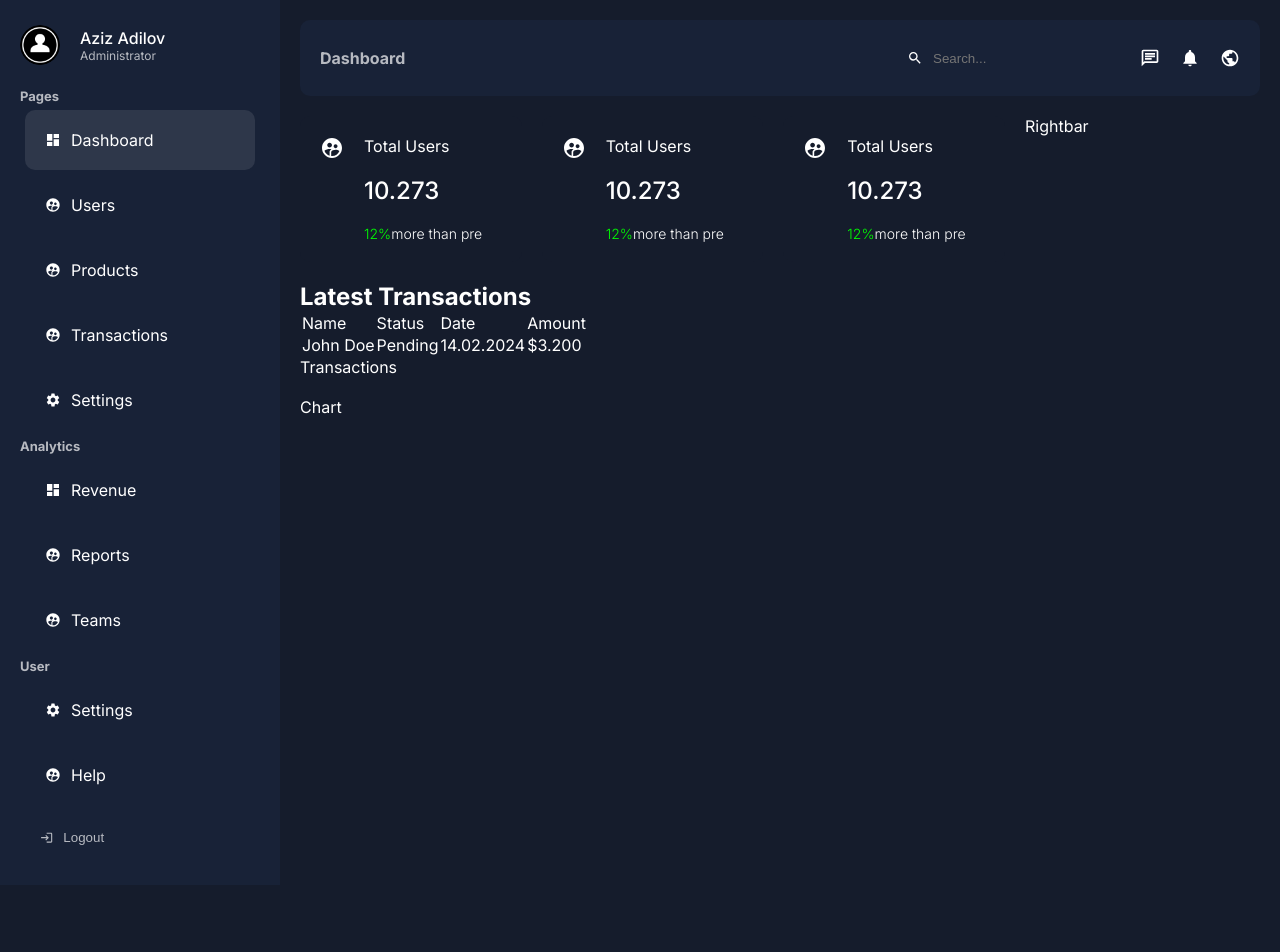
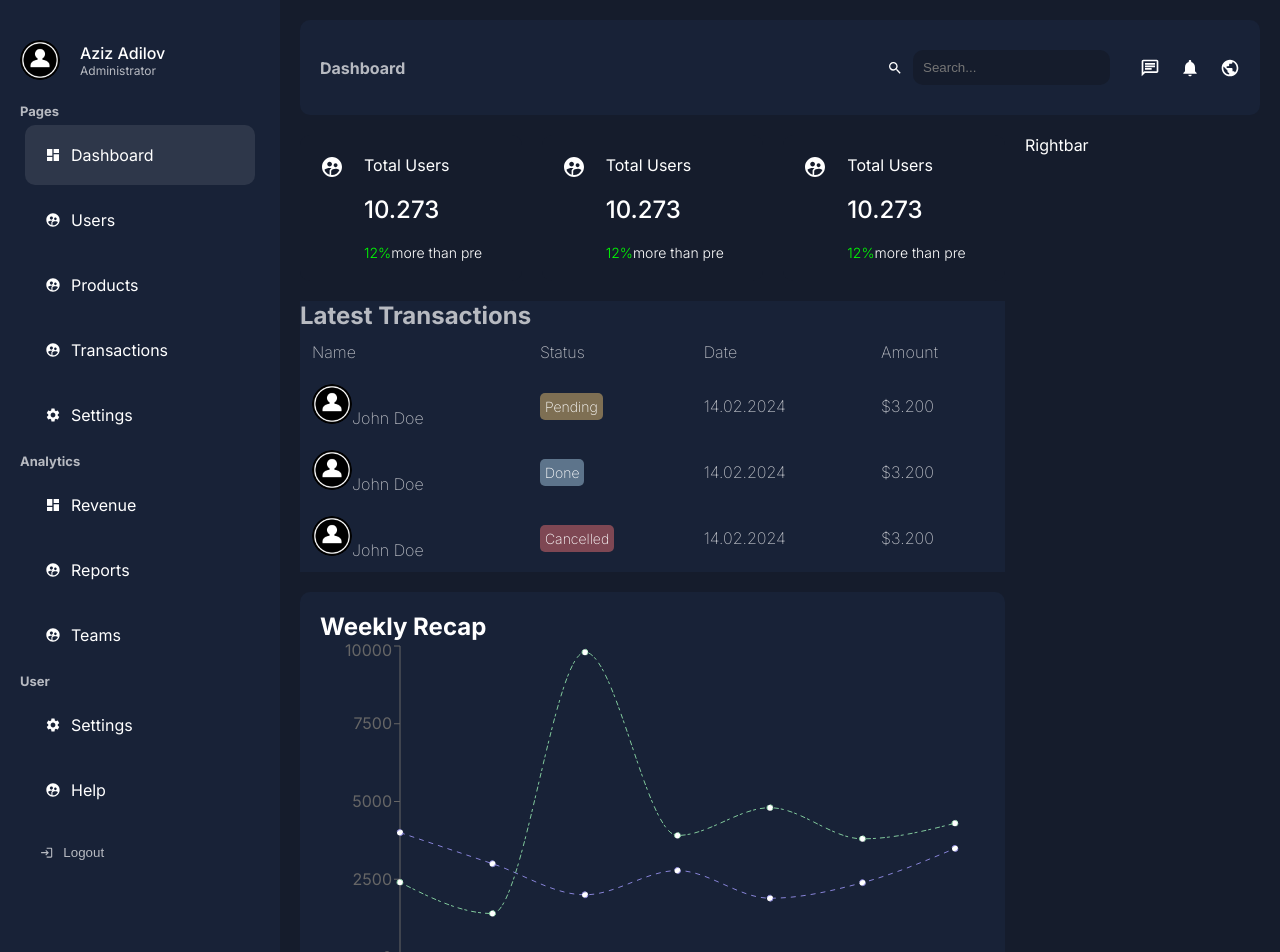
Before and after one commit to Steelgrou/next--first, a Next.js app: page /dashboard in a window 1280 px wide. Shown: the top 952 px of the page. Before the commit the page ends 885 px from the top, so only its background shows below. Built offline with nearby package versions, Linux system fonts and the light colour scheme.

Commit message:
add charts

```diff
--- a/app/ui/dashboard/chart/chart.jsx
+++ b/app/ui/dashboard/chart/chart.jsx
@@ -1,7 +1,77 @@
+"use client"
+
 import styles from "./chart.module.css"
+import { LineChart, Line, XAxis, YAxis, Tooltip, Legend, ResponsiveContainer } from 'recharts';
+
+const data = [
+  {
+    name: 'Page A',
+    visit: 4000,
+    click: 2400,
+    amt: 2400,
+  },
+  {
+    name: 'Page B',
+    visit: 3000,
+    click: 1398,
+    amt: 2210,
+  },
+  {
+    name: 'Page C',
+    visit: 2000,
+    click: 9800,
+    amt: 2290,
+  },
+  {
+    name: 'Page D',
+    visit: 2780,
+    click: 3908,
+    amt: 2000,
+  },
+  {
+    name: 'Page E',
+    visit: 1890,
+    click: 4800,
+    amt: 2181,
+  },
+  {
+    name: 'Page F',
+    visit: 2390,
+    click: 3800,
+    amt: 2500,
+  },
+  {
+    name: 'Page G',
+    visit: 3490,
+    click: 4300,
+    amt: 2100,
+  },
+];
 
 export default function Chart() {
   return (
-    <div className={styles.container}>Chart</div>
-  )
+    <div className={styles.container}>
+      <h2>Weekly Recap</h2>
+      <ResponsiveContainer width="100%" height="90%">
+        <LineChart
+          width={500}
+          height={300}
+          data={data}
+          margin={{
+            top: 5,
+            right: 30,
+            left: 20,
+            bottom: 5,
+          }}
+        >
+          <XAxis dataKey="name" />
+          <YAxis />
+          <Tooltip />
+          <Legend />
+          <Line type="monotone" dataKey="visit" stroke="#8884d8" strokeDasharray="5 5" />
+          <Line type="monotone" dataKey="click" stroke="#82ca9d" strokeDasharray="3 4 5 2" />
+        </LineChart>
+      </ResponsiveContainer>
+    </div>
+  );
 }
--- a/app/ui/dashboard/chart/chart.module.css
+++ b/app/ui/dashboard/chart/chart.module.css
@@ -0,0 +1,12 @@
+.container {
+   height: 450px;
+  background-color: var(--bgSoft);
+  padding: 20px;
+  border-radius: 10px;
+}
+
+.title {
+    font-weight: 200;
+    color: var(--textSoft);
+    margin-bottom: 20px;
+}
--- a/app/ui/dashboard/navbar/navbar.module.css
+++ b/app/ui/dashboard/navbar/navbar.module.css
@@ -29,7 +29,9 @@
 }
 
 .input {
-    background-color: transparent;
+    padding: 10px;
+    border-radius: 10px;
+    background-color:var(--bg) ;
     border: none;
     color: var(--textSoft)
 }
--- a/app/ui/dashboard/transactions/transactions.jsx
+++ b/app/ui/dashboard/transactions/transactions.jsx
@@ -2,9 +2,9 @@ import styles from "./transactions.module.css"
 
 export default function Transactions() {
     return (
-        <div class name={styles.container}>
-            <h2 class name={styles.title}>Latest Transactions</h2>
-            <table class name={styles.table}>
+        <div className={styles.container}>
+            <h2 className={styles.title}>Latest Transactions</h2>
+            <table className={styles.table}>
                 <thead>
                     <tr>
                         <td>Name</td>
@@ -16,7 +16,7 @@ export default function Transactions() {
                 <tbody>
                     <tr>
                         <td>
-                            <image src="/profil.png"
+                            <img src="/profil.png"
                                 alt=""
                                 width={40}
                                 height={40}
@@ -30,10 +30,42 @@ export default function Transactions() {
                         <td>14.02.2024</td>
                         <td>$3.200</td>
                     </tr>
+                    <tr>
+                        <td>
+                            <img src="/profil.png"
+                                alt=""
+                                width={40}
+                                height={40}
+                                className={styles.userImage}
+                            />
+                            John Doe
+                        </td>
+                        <td>
+                            <span className={`${styles.status} ${styles.done}`}>Done</span>
+                        </td>
+                        <td>14.02.2024</td>
+                        <td>$3.200</td>
+                    </tr>
+                    <tr>
+                        <td>
+                            <img src="/profil.png"
+                                alt=""
+                                width={40}
+                                height={40}
+                                className={styles.userImage}
+                            />
+                            John Doe
+                        </td>
+                        <td>
+                            <span className={`${styles.status} ${styles.cancelled}`}>Cancelled</span>
+                        </td>
+                        <td>14.02.2024</td>
+                        <td>$3.200</td>
+                    </tr>
                 </tbody>
             </table>
 
 
-            Transactions</div>
+        </div>
     )
 }
--- a/app/ui/dashboard/transactions/transactions.module.css
+++ b/app/ui/dashboard/transactions/transactions.module.css
@@ -0,0 +1,46 @@
+.container {
+    background-color: var(--bgSoft);
+    font-weight: 200;
+    color: var(--textSoft);
+
+}
+
+.table {
+    width: 100%;
+
+}
+
+.table td {
+    padding: 10px;
+}
+
+.user {
+    display: flex;
+    align-items: center;
+    gap: 10px;
+}
+
+.userImage {
+    border-radius: 50%;
+    object-fit: cover;
+
+}
+
+.status {
+    padding: 5px;
+    border-radius: 5px;
+    font-size: 14px;
+    color: white;
+}
+
+.pending {
+    background-color: #f7cb7375;
+}
+
+.done {
+    background-color: #afd6ee75;
+}
+
+.cancelled {
+    background-color: #f7737375;
+}
--- a/package.json
+++ b/package.json
@@ -13,6 +13,7 @@
     "react": "^19.0.0",
     "react-dom": "^19.0.0",
     "react-icons": "^4.11.0",
+    "recharts": "^2.15.1",
     "toastify-js": "^1.12.0"
   }
 }
```
Also changed, not shown: 1 other file (tests, documents, lock files or other folders).
